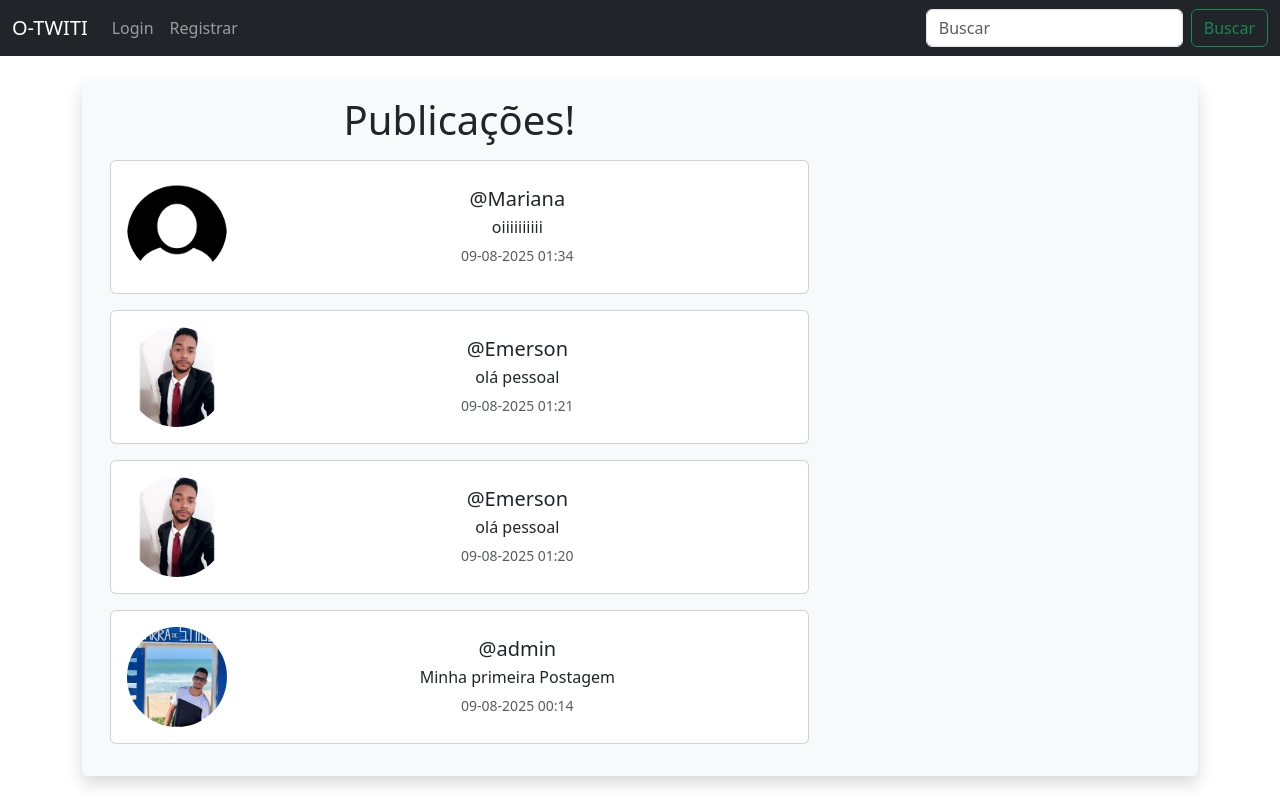
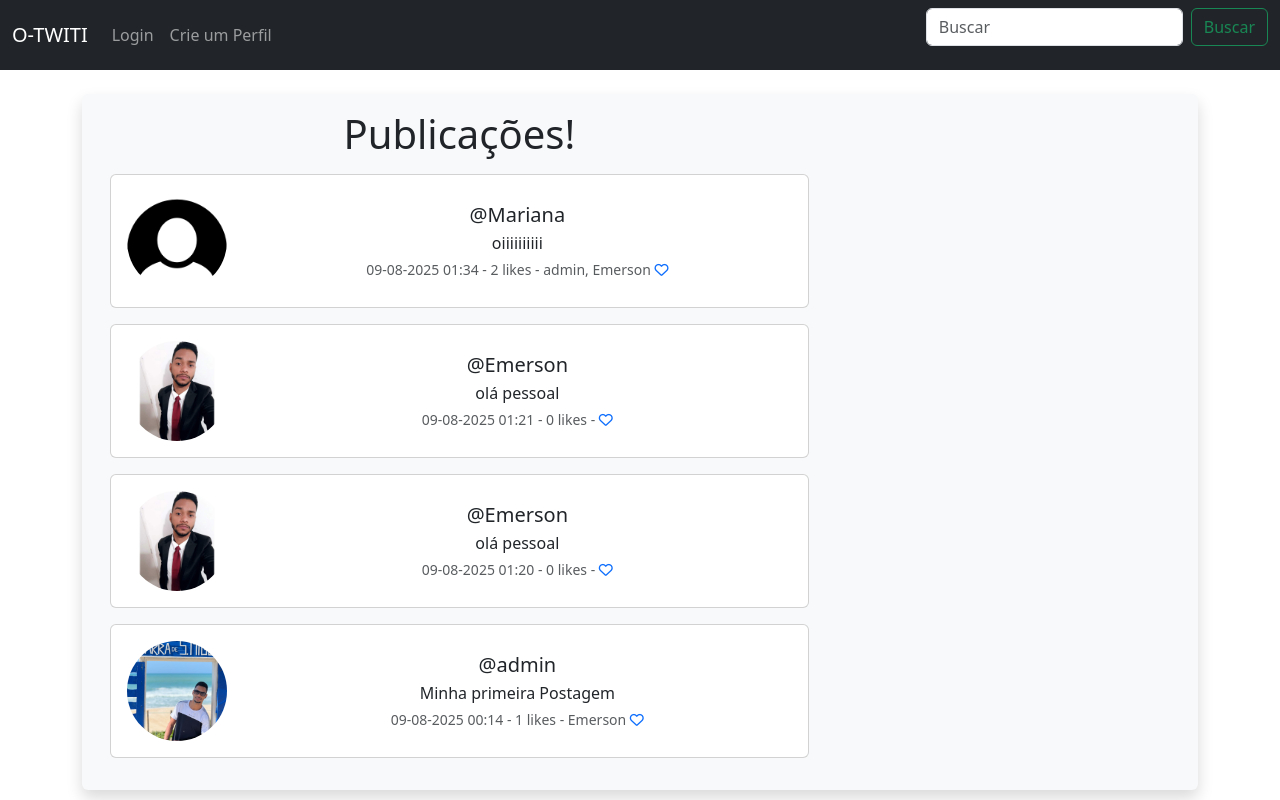
Before and after one commit to emersonTSsantos/Projeto_Arq_Twitter, a Django app: page / in a window 1280 px wide. Run offline with Django 5.2, Linux system fonts and the light colour scheme; data comes from the database, SQL or seed files in the repository; both versions use the stored data as it was after the commit.

Commit message:
Criando a condição de curtida e descurtida das postagens

```diff
--- a/social/musker/forms.py
+++ b/social/musker/forms.py
@@ -47,7 +47,7 @@ class MeepForm(forms.ModelForm):
 
     class Meta:
         model = Meep
-        exclude = ("user",)
+        exclude = ("user", "likes",)
 
 
 class SignUpForm(UserCreationForm):
--- a/social/musker/models.py
+++ b/social/musker/models.py
@@ -9,6 +9,12 @@ class Meep(models.Model):
     user = models.ForeignKey(User, related_name='meeps', on_delete=models.DO_NOTHING)
     body = models.CharField(max_length=280)
     created_at = models.DateTimeField(auto_now_add=True)
+    likes = models.ManyToManyField(User, related_name='meep_like', blank=True)
+
+    # Keep track or count of likes
+    @property
+    def number_of_likes(self):
+        return self.likes.count()
 
     def __str__(self):
         local_time = timezone.localtime(self.created_at)
--- a/social/musker/templates/home.html
+++ b/social/musker/templates/home.html
@@ -1,3 +1,5 @@
+<link rel="stylesheet" href="https://cdnjs.cloudflare.com/ajax/libs/font-awesome/6.4.2/css/all.min.css">
+
 {% extends "base.html" %}
 {% load static %}
 {% block content %}
@@ -31,8 +33,22 @@
                 <h5 class="card-title mb-1">@{{ meep.user.username }}</h5>
                 <p class="card-text mb-1" style="word-break: break-word; white-space: pre-line;">{{ meep.body }}</p>
                 <p class="card-text">
-                    <small class="text-muted">{{ meep.created_at|date:"d-m-Y H:i" }}</small>
+                    <small class="text-muted">
+                            {{ meep.created_at|date:"d-m-Y H:i" }}
+                            - {{ meep.number_of_likes }}
+                            likes - {{ meep.likes.all|join:", " }}
+                            {% if user in meep.likes.all %}
+                                <a href="{% url 'meep_like' meep.id %}" title="Descurtir">
+                                    <i class="fa-solid fa-heart" style="color: red;"></i>
+                                </a>
+                            {% else %}
+                                <a href="{% url 'meep_like' meep.id %}" title="Curtir">
+                                    <i class="fa-regular fa-heart"></i>
+                                </a>
+                            {% endif %}
+                    </small>
                 </p>
+
             </div>
         </div>
     </div>
--- a/social/musker/templates/navBar.html
+++ b/social/musker/templates/navBar.html
@@ -25,7 +25,7 @@
                     <a class="nav-link" href="{% url 'login' %}">Login</a>
                 </li>
                 <li class="nav-item">
-                    <a class="nav-link" href="{% url 'register' %}">Registrar</a>
+                    <a class="nav-link" href="{% url 'register' %}">Crie um Perfil</a>
                 </li>
                 {% endif %}
 
--- a/social/musker/urls.py
+++ b/social/musker/urls.py
@@ -10,5 +10,6 @@ urlpatterns = [
     path('logout/', views.logout_user, name='logout'),
     path('register/', views.register_user, name='register'),
     path('update_user/', views.update_user, name='update_user'),
+    path('meep_like/<int:pk>/', views.meep_like, name='meep_like'),
 
 ]
--- a/social/musker/views.py
+++ b/social/musker/views.py
@@ -1,4 +1,4 @@
-from django.shortcuts import render, redirect
+from django.shortcuts import render, redirect, get_object_or_404
 from django.contrib import messages
 from .models import Meep, UserProfile
 from .forms import MeepForm, ProfilePicForm, SignUpForm, UpdateUserForm
@@ -135,3 +135,11 @@ def update_user(request):
         user_form = UpdateUserForm(instance=request.user)
         profile_form = ProfilePicForm(instance=request.user.userprofile)
     return render(request, 'update_user.html', {'user_form': user_form, 'profile_form': profile_form})
+
+def meep_like(request, pk):
+    meep = get_object_or_404(Meep, id=pk)
+    if request.user in meep.likes.all():
+        meep.likes.remove(request.user)
+    else:
+        meep.likes.add(request.user)
+    return redirect('home')
```
Also changed, not shown: social/db.sqlite3, social/musker/migrations/0005_meep_likes.py (added).
